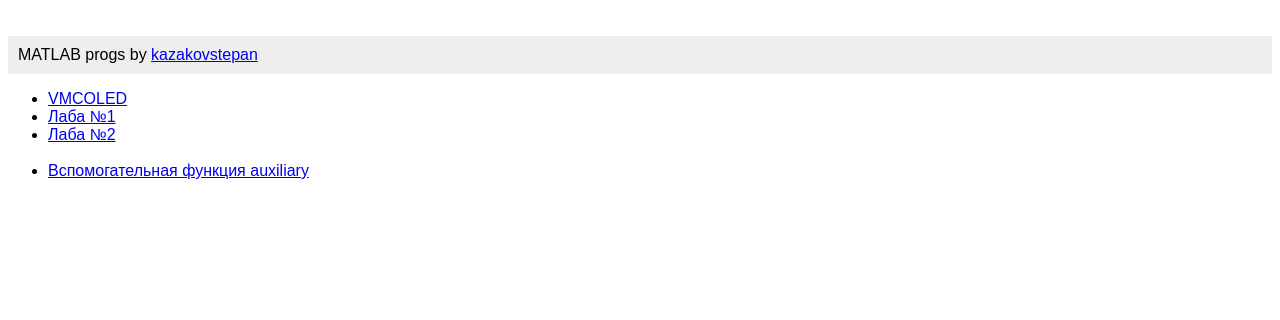
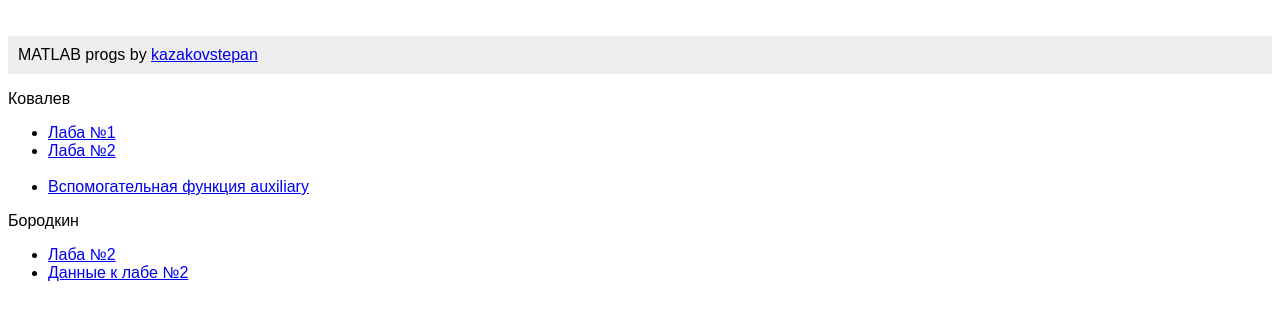
Before and after one commit to ksrt12/matlab, a plain HTML site: page index.html in a window 1280 px wide. Drawn offline with Linux system fonts and the light colour scheme.

Commit message:
update laba
add to index

```diff
--- a/index.html
+++ b/index.html
@@ -22,13 +22,20 @@ body { padding: 0; font-family: sans-serif; }
 	<p class="license-text">
 		MATLAB progs by <a href="https://isu.ifmo.ru/person/244669">kazakovstepan</a>
 	</p>
+	<p>Ковалев
     <ul>
-        <li><a href="VMCOLED.pptx">VMCOLED</a></li>
         <li><a href="laba1.m">Лаба №1</a></li>
         <li><a href="laba2.m">Лаба №2</a></li>
         <br>
         <li><a href="auxiliary.m">Вспомогательная функция auxiliary</a></li>
     </ul>
+	</p>
+	<p>Бородкин
+    <ul>
+        <li><a href="borodkin/ppp.m">Лаба №2</a></li>
+        <li><a href="borodkin/DATA.mat">Данные к лабе №2</a></li>
+    </ul>
+	</p>
 </body>
 
 </html>
```
Also changed, not shown: 3 other files.
